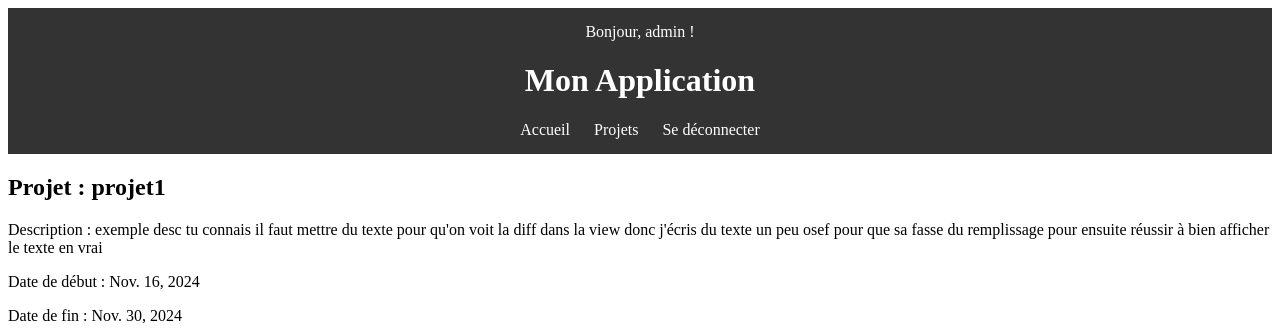
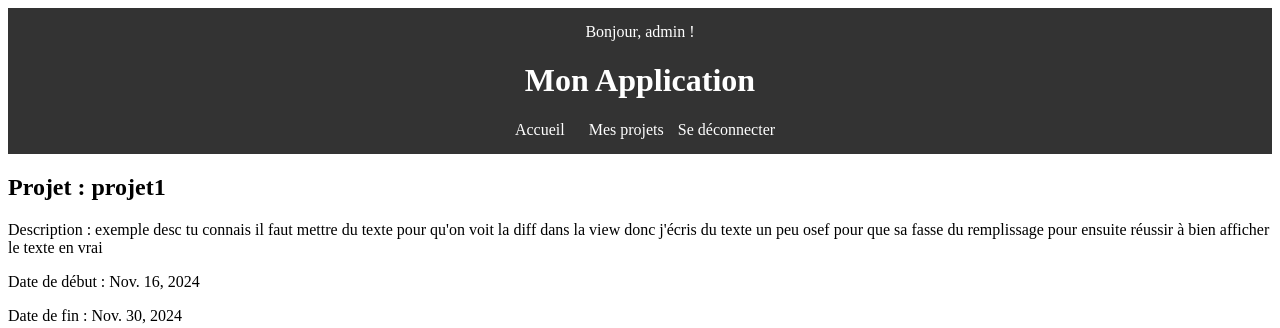
Before and after one commit to fmkr-project/projet-gl, a Django app: page /projets/1/ in a window 1280 px wide. Shown: the top 328 px of the page. Run offline with Django 5.2, Linux system fonts and the light colour scheme; a user stored in the database is signed in; data comes from the database, SQL or seed files in the repository; both versions use the stored data as it was after the commit.

Commit message:
Ajout vue de ses projets, et fix déconnexion

```diff
--- a/ProjetGL/settings.py
+++ b/ProjetGL/settings.py
@@ -124,7 +124,7 @@ STATIC_URL = 'static/'
 
 DEFAULT_AUTO_FIELD = 'django.db.models.BigAutoField'
 
-# Redection
+# Redirection
 LOGIN_URL = '/login/'  # Page de connexion
 LOGIN_REDIRECT_URL = '/'  # Redirection après connexion
 LOGOUT_REDIRECT_URL = '/login/'  # Redirection après déconnexion
--- a/ProjetGL/urls.py
+++ b/ProjetGL/urls.py
@@ -25,6 +25,7 @@ urlpatterns = [
     path('projets/<int:projet_id>/', views.detail_projet, name='detail_projet'),
     path('login/', auth_views.LoginView.as_view(template_name='login.html'), name='login'),
     path('logout/', auth_views.LogoutView.as_view(), name='logout'),
+    path('mes_projets/<int:user_id>/', views.mes_projets, name='mes_projets'),
 
 
 ]
--- a/Prototype/models.py
+++ b/Prototype/models.py
@@ -7,6 +7,8 @@ class Projet(models.Model):
     description = models.TextField()
     date_debut = models.DateField()
     date_fin = models.DateField()
+
+    membres = models.ManyToManyField(User, related_name='projets')
 
 
     def __str__(self):
--- a/Prototype/views.py
+++ b/Prototype/views.py
@@ -1,7 +1,7 @@
 from django.shortcuts import render, get_object_or_404
 from django.contrib.auth.decorators import login_required
 from .models import Projet,Tache
-
+from django.contrib.auth.models import User
 
 
 @login_required
@@ -10,6 +10,11 @@ def liste_projets(request):
     taches = Projet.objects.all()
     return render(request, 'gestion_projets/liste_projets.html', {'projets': projets, 'tache': taches})
 
+@login_required
+def mes_projets(request,user_id):
+    user = get_object_or_404(User, id=user_id)
+    projets = user.projets.all()
+    return render(request,'gestion_projets/mes_projets.html',{'projets' : projets})
 
 @login_required
 def detail_projet(request, projet_id):
--- a/templates/base.html
+++ b/templates/base.html
@@ -33,9 +33,12 @@
         <h1>Mon Application</h1>
         <nav>
             <a href="/">Accueil</a>
-            <a href="/projets/">Projets</a>
+            <a href="{% url 'mes_projets' user.id %}">Mes projets</a>
             {% if user.is_authenticated %}
-                <a href="/logout/">Se déconnecter</a>
+                <form method="post" action="{% url 'logout' %}" style="display: inline;">
+                    {% csrf_token %}
+                    <button type="submit" style="background: none; border: none; color: inherit; cursor: pointer; padding: 0; font: inherit;">Se déconnecter</button>
+                </form>
             {% endif %}
         </nav>
     </header>
```
Also changed, not shown: Prototype/admin.py (+6 -1 lines), db.sqlite3.
